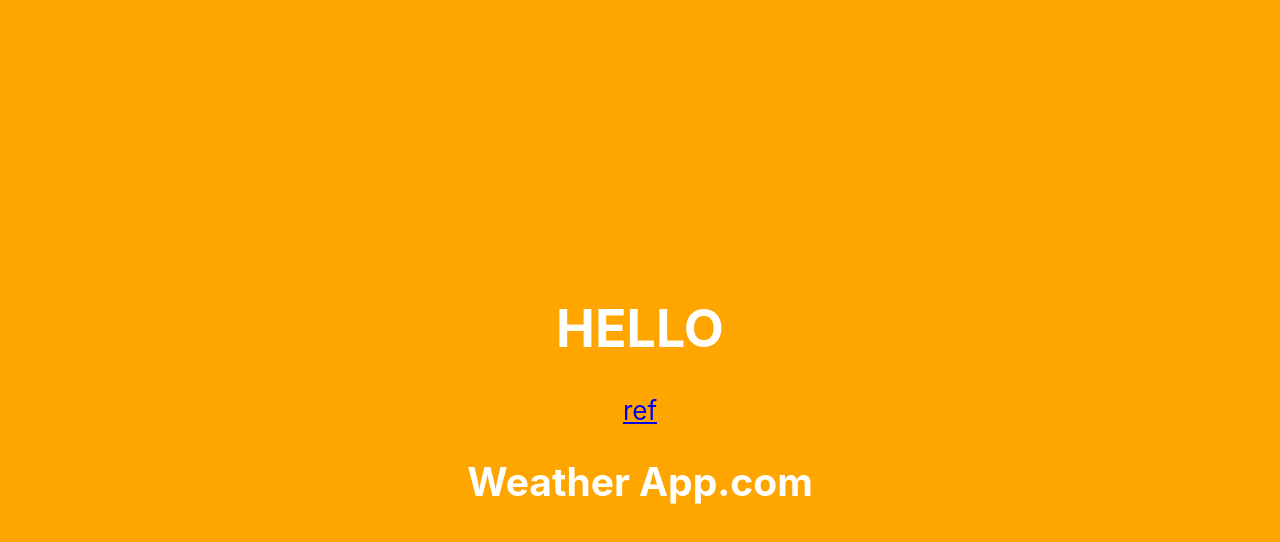
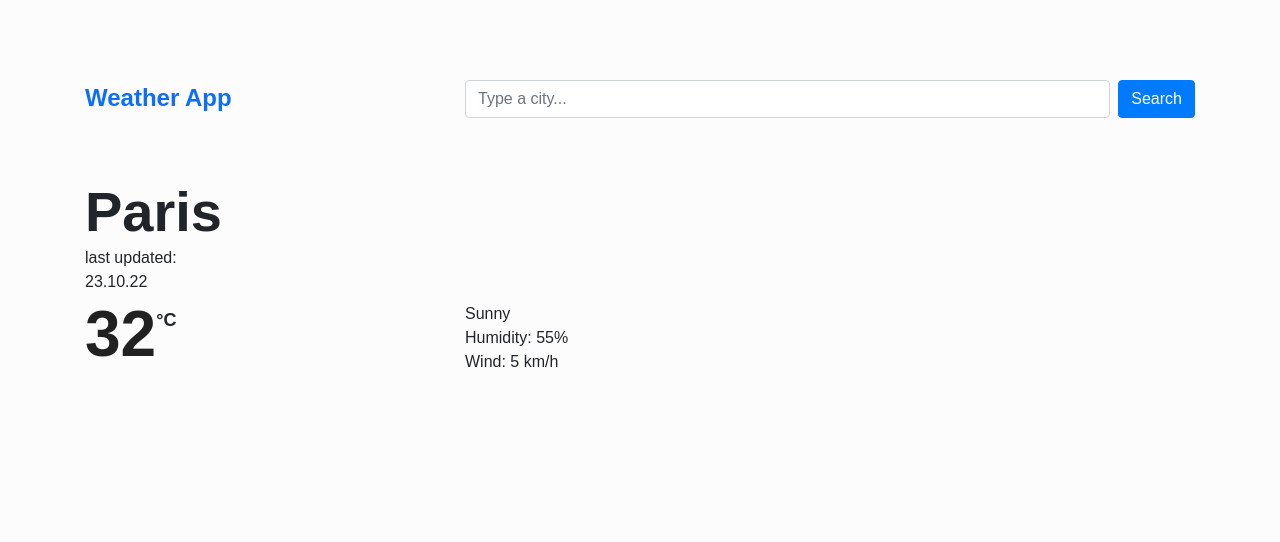
Before and after one commit to evatok/react-app, a React (Create React App) app: page / in a window 1280 px wide. Shown: the top 542 px of the page. Built offline with nearby package versions, Linux system fonts and the light colour scheme; no server answers.

Commit message:
transfered week-1 from sandbox

```diff
--- a/public/index.html
+++ b/public/index.html
@@ -2,19 +2,23 @@
 <html lang="en">
   <head>
     <meta charset="utf-8" />
-    <link rel="icon" href="%PUBLIC_URL%/favicon.ico" />
-    <meta name="viewport" content="width=device-width, initial-scale=1" />
+    <meta
+      name="viewport"
+      content="width=device-width, initial-scale=1, shrink-to-fit=no"
+    />
     <meta name="theme-color" content="#000000" />
-    <meta
-      name="description"
-      content="Web site created using create-react-app"
-    />
-    <link rel="apple-touch-icon" href="%PUBLIC_URL%/logo192.png" />
     <!--
-      manifest.json provides metadata used when your web app is installed on a
-      user's mobile device or desktop. See https://developers.google.com/web/fundamentals/web-app-manifest/
+      manifest.json provides metadata used when your web app is added to the
+      homescreen on Android. See https://developers.google.com/web/fundamentals/engage-and-retain/web-app-manifest/
     -->
     <link rel="manifest" href="%PUBLIC_URL%/manifest.json" />
+    <link rel="shortcut icon" href="%PUBLIC_URL%/favicon.ico" />
+    <link
+      rel="stylesheet"
+      href="https://cdn.jsdelivr.net/npm/bootstrap@4.3.1/dist/css/bootstrap.min.css"
+      integrity="sha384-ggOyR0iXCbMQv3Xipma34MD+dH/1fQ784/j6cY/iJTQUOhcWr7x9JvoRxT2MZw1T"
+      crossorigin="anonymous"
+    />
     <!--
       Notice the use of %PUBLIC_URL% in the tags above.
       It will be replaced with the URL of the `public` folder during the build.
@@ -26,8 +30,9 @@
     -->
     <title>React App</title>
   </head>
+
   <body>
-    <noscript>You need to enable JavaScript to run this app.</noscript>
+    <noscript> You need to enable JavaScript to run this app. </noscript>
     <div id="root"></div>
     <!--
       This HTML file is a template.
--- a/src/App.js
+++ b/src/App.js
@@ -1,18 +1,12 @@
+import "./styles.css";
+import Header from "./Header";
+import Weather from "./Weather";
 
-import './App.css';
-import Weather from "./Weather"
-
-
-function App() {
+export default function App() {
   return (
     <div className="App">
-      <header className="App-header">
-    <h1>HELLO </h1>
-    <a href='/' target="_blank" rel="nonreffer"> ref</a>
-    <Weather city="Tokyo"/>
-      </header>
+      <Header />
+      <Weather />
     </div>
   );
 }
-
-export default App;
--- /dev/null
+++ b/src/Header.css
@@ -0,0 +1,11 @@
+.Header {
+    margin-top: 80px;
+  }
+  #appname {
+    color: #0d6efd;
+    font-weight: 800;
+    font-size: 24px;
+  }
+  .form-control {
+    margin-right: 8px;
+  }
--- /dev/null
+++ b/src/Header.js
@@ -0,0 +1,35 @@
+import React from "react";
+import "./Header.css";
+
+export default function Header() {
+  return (
+    <div className="Header">
+      <div className="container">
+        {" "}
+        <form id="search-form" className="mb-6">
+          <div className="row">
+            <div className="col-4" id="appname">
+              Weather App
+            </div>
+            <div className="col-8">
+              <div className="input-group">
+                <input
+                  type="search"
+                  placeholder="Type a city..."
+                  className="form-control rounded"
+                  id="city-input"
+                  autocomplete="off"
+                />
+                <input
+                  type="submit"
+                  value="Search"
+                  className="btn btn-primary"
+                />
+              </div>
+            </div>
+          </div>
+        </form>
+      </div>
+    </div>
+  );
+}
--- /dev/null
+++ b/src/Weather.css
@@ -0,0 +1,27 @@
+.Weather {
+    margin-top: 80px;
+  }
+  #city {
+    font-size: 56px;
+    font-weight: 600;
+    line-height: 28px;
+    margin-bottom: 20px;
+  }
+  .units {
+    position: relative;
+    font-size: 18px;
+    top: -30px;
+    font-weight: 600;
+  }
+  strong {
+    color: rgb(33, 33, 33);
+    font-size: 64px;
+    line-height: 1;
+  }
+  ul {
+    margin: 0;
+    padding: 0;
+  }
+  li {
+    list-style: none;
+  }
--- a/src/Weather.js
+++ b/src/Weather.js
@@ -1,11 +1,45 @@
 import React from "react";
-import axios from 'axios';
+import "./Weather.css";
 
-export default function Weather(props) {
-    function handleResponse(response) {
-        alert(`The weather ${props.city} is ${response.data.main.temp}C`)
-    }
-    let apiKey = "50c2acd53349fabd54f52b93c8650d37";
-    let apiUrl = `https://api.openweathermap.org/data/2.5/weather?q=${props.city}&appid=${apiKey}&units=metric`;
-    axios.get(apiUrl).then(handleResponse)
-    return <h2>Weather App.com</h2>}
+export default function Weather() {
+  let weatherData = {
+    city: "Paris",
+    date: "23.10.22",
+    temperature: "32",
+    description: "Sunny",
+    humidity: "55",
+    wind: "5"
+  };
+  return (
+    <div className="Weather">
+      <div className="container">
+        <div className="row mt-2">
+          <div className="col-4">
+            <h1 id="city">{weatherData.city}</h1>
+            <div>last updated: </div>
+            <div id="date">{weatherData.date}</div>
+          </div>
+        </div>
+        <div className="row mt-2">
+          <div className="col-4">
+            <strong id="temperature">{weatherData.temperature}</strong>
+            <span className="units">°C</span>
+          </div>
+          <div className="col-8">
+            {" "}
+            <ul>
+              <li id="description">{weatherData.description}</li>
+              <li>
+                Humidity: <span id="humidity"></span>
+                {weatherData.humidity}%
+              </li>
+              <li>
+                Wind: <span id="wind"></span> {weatherData.wind} km/h
+              </li>
+            </ul>
+          </div>
+        </div>
+      </div>
+    </div>
+  );
+}
--- /dev/null
+++ b/src/styles.css
@@ -0,0 +1,6 @@
+.App {
+    font-family: sans-serif;
+  }
+  body {
+    background-color: #fcfcfd;
+  }
```
